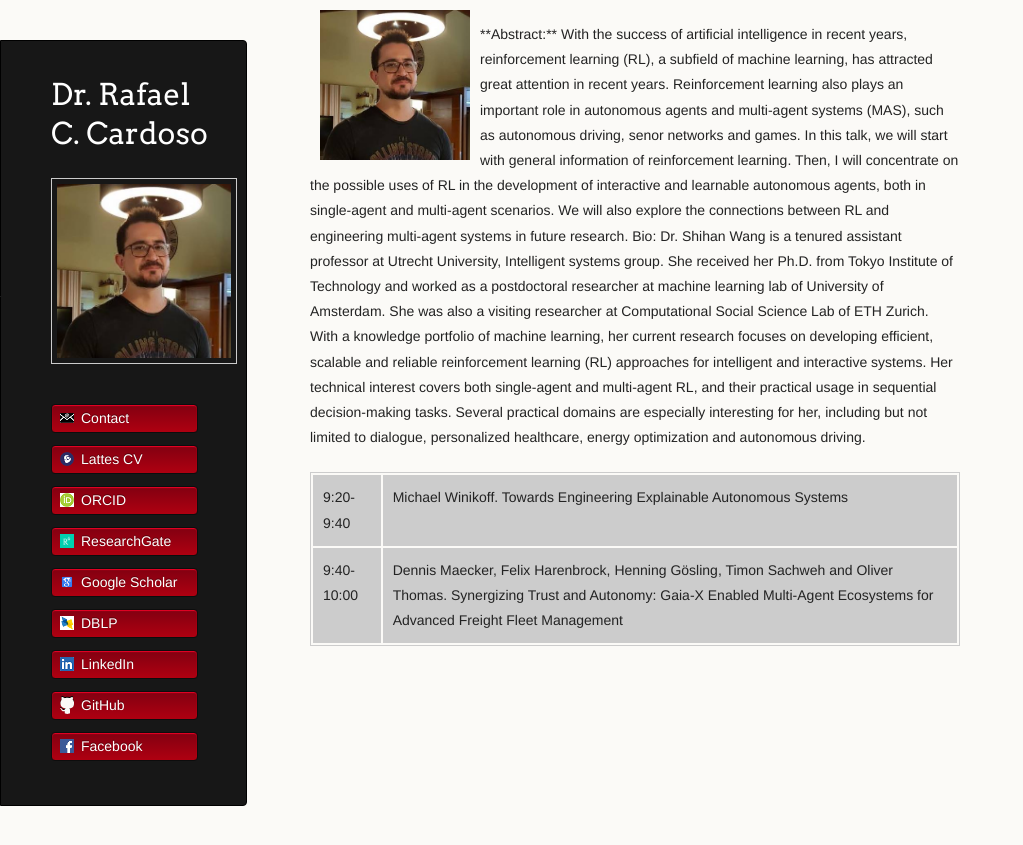
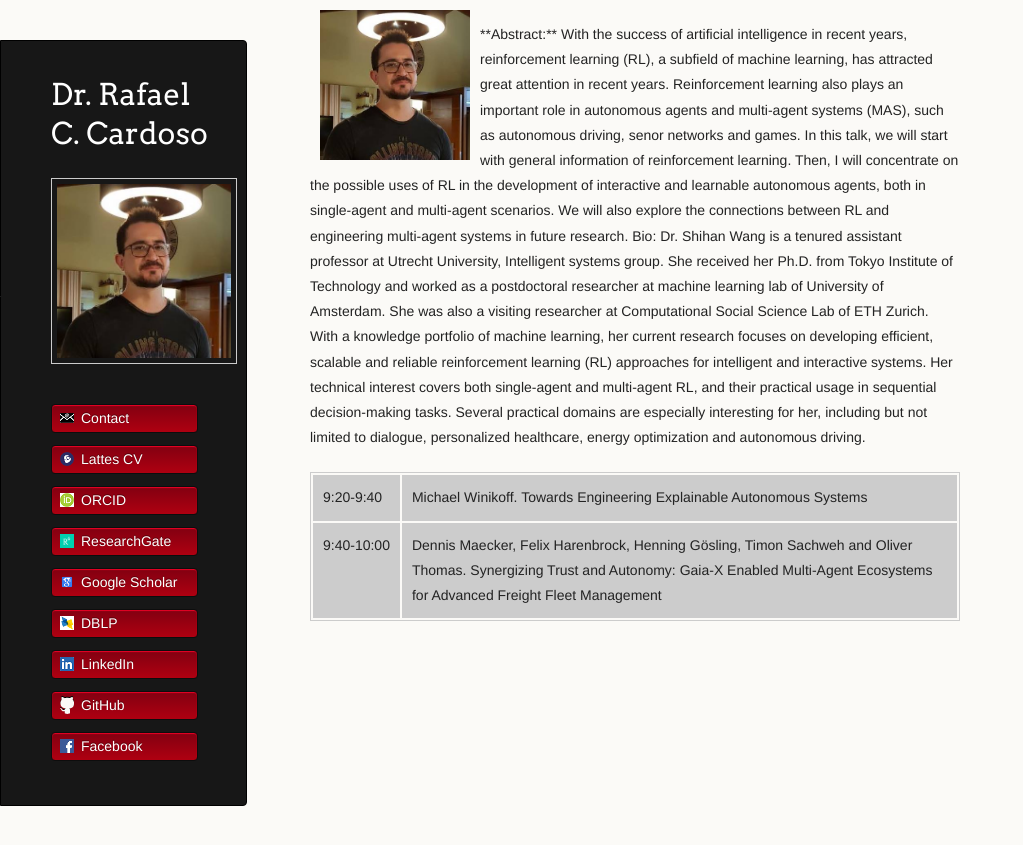
Before and after one commit to rafaelcaue/rafaelcaue.github.io, a Jekyll site: the page built from test.md, in a window 1280 px wide. Shown: the top 845 px of the page, without its empty margins (0-1023 px from the left). Built offline with Jekyll 4.4.1, drawn with Linux system fonts in a browser that asks for light colours; our own code applies the rules of GitHub Pages for plain Markdown files.

Commit message:
Update test.md

```diff
--- a/test.md
+++ b/test.md
@@ -1,7 +1,3 @@
-<style>
-.col-1{nowrap;}
-</style>
-
 <img src="assets/images/me.jpg" alt="Stephen Cranefield" style="max-width: 150px; float: left; margin-left: 10px; margin-right: 10px;">
 
 <p style="margin-top: -10px;"> **Abstract:** With the success of artificial intelligence in recent years, reinforcement learning (RL), a subfield of machine learning, has attracted great attention in recent years. Reinforcement learning also plays an important role in autonomous agents and multi-agent systems (MAS), such as autonomous driving, senor networks and games. In this talk, we will start with general information of reinforcement learning. Then, I will concentrate on the possible uses of RL in the development of interactive and learnable autonomous agents, both in single-agent and multi-agent scenarios. We will also explore the connections between RL and engineering multi-agent systems in future research.
@@ -11,11 +7,11 @@ Bio: Dr. Shihan Wang is a tenured assistant professor at Utrecht University, Int
 
 <table>
   <tr>
-    <td class='col-1'>9:20-9:40</td>
+    <td NOWRAP>9:20-9:40</td>
     <td>Michael Winikoff. Towards Engineering Explainable Autonomous Systems</td>
   </tr>
   <tr>
-    <td class='col-1'>9:40-10:00</td>
+    <td NOWRAP>9:40-10:00</td>
     <td>Dennis Maecker, Felix Harenbrock, Henning Gösling, Timon Sachweh and Oliver Thomas. Synergizing Trust and Autonomy: Gaia-X Enabled Multi-Agent Ecosystems for Advanced Freight Fleet Management</td>
   </tr>
 </table>
```
